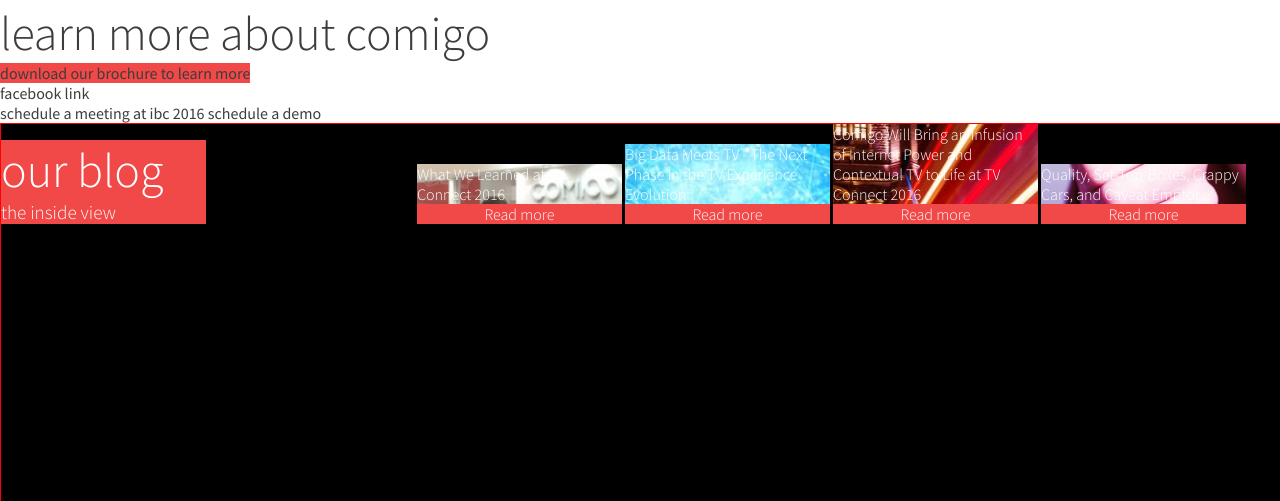
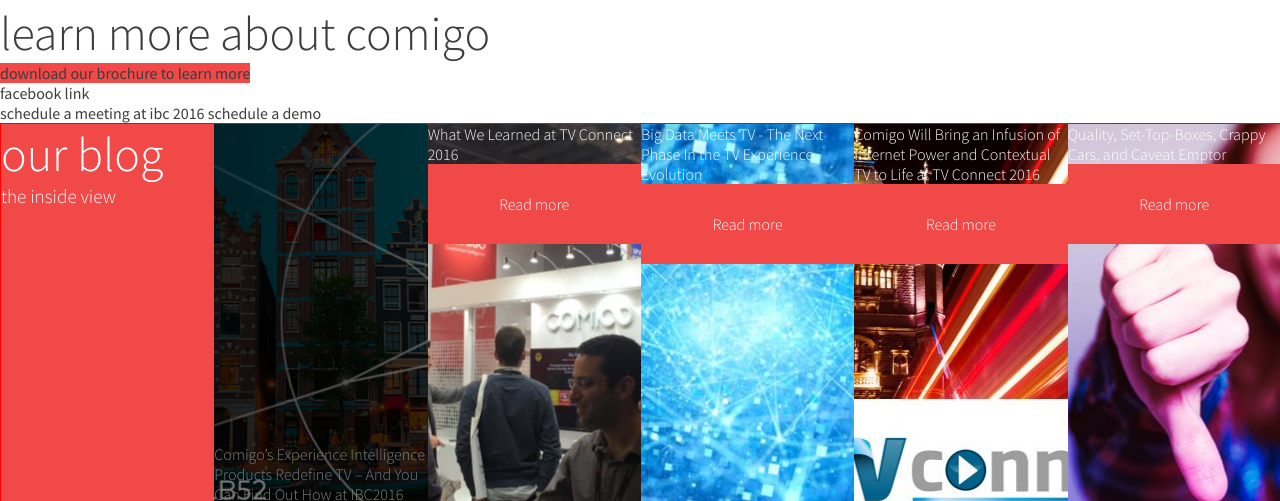
Before and after one commit to yasminny/comigo, a website: page index.html in a window 1280 px wide. Shown: the part 4614-5115 px from the top of the page. Drawn offline with Linux system fonts and the light colour scheme; files whose address does not match are found by name.

```diff
--- a/styles/main.css
+++ b/styles/main.css
@@ -234,12 +234,14 @@
 }
 
 .blog ul{
-    height: 500px;
+    height: 400px;
 }
 
 .blog li{
     display: inline-block;
-    width: 16%;
+    height: 100%;
+    float: left;
+    width: 16.66666667%;
     overflow: hidden;
     flex-grow: 1;
     text-align: start;
```
Also changed, not shown: 1 other file.
